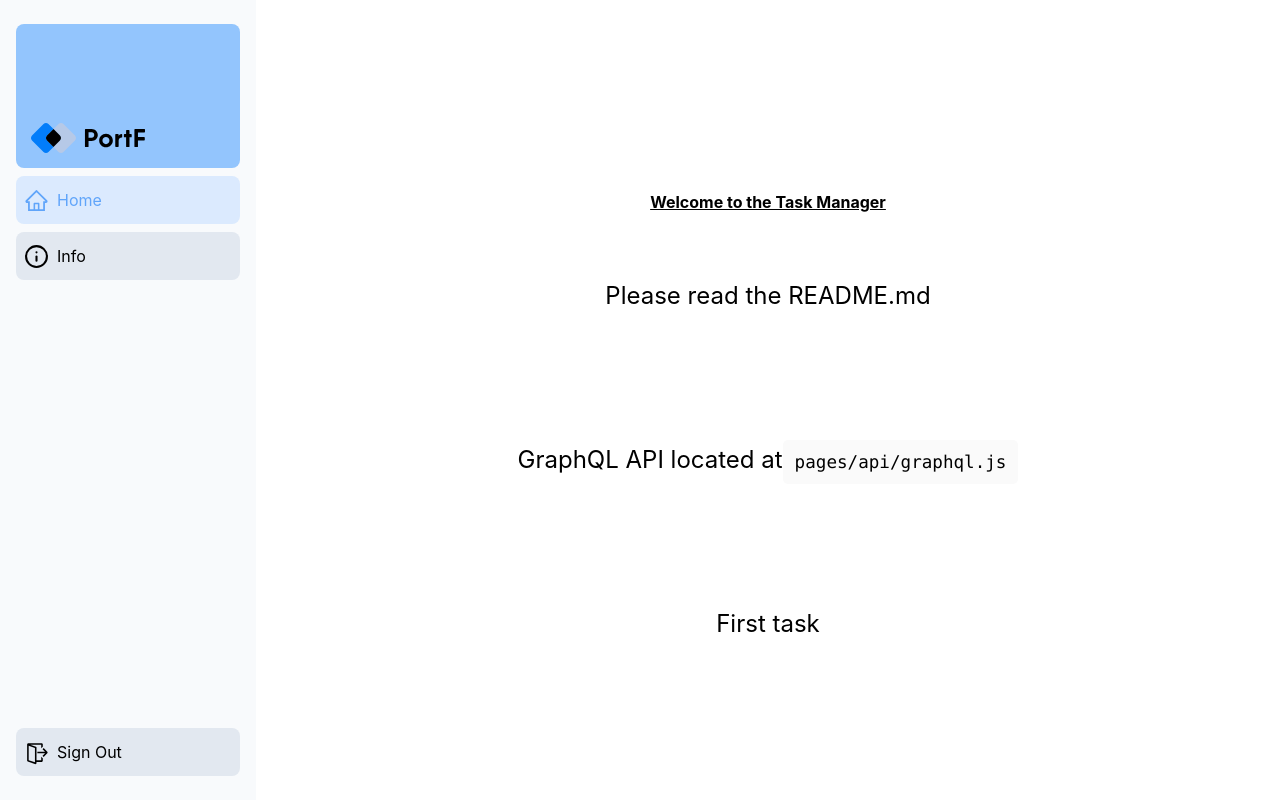
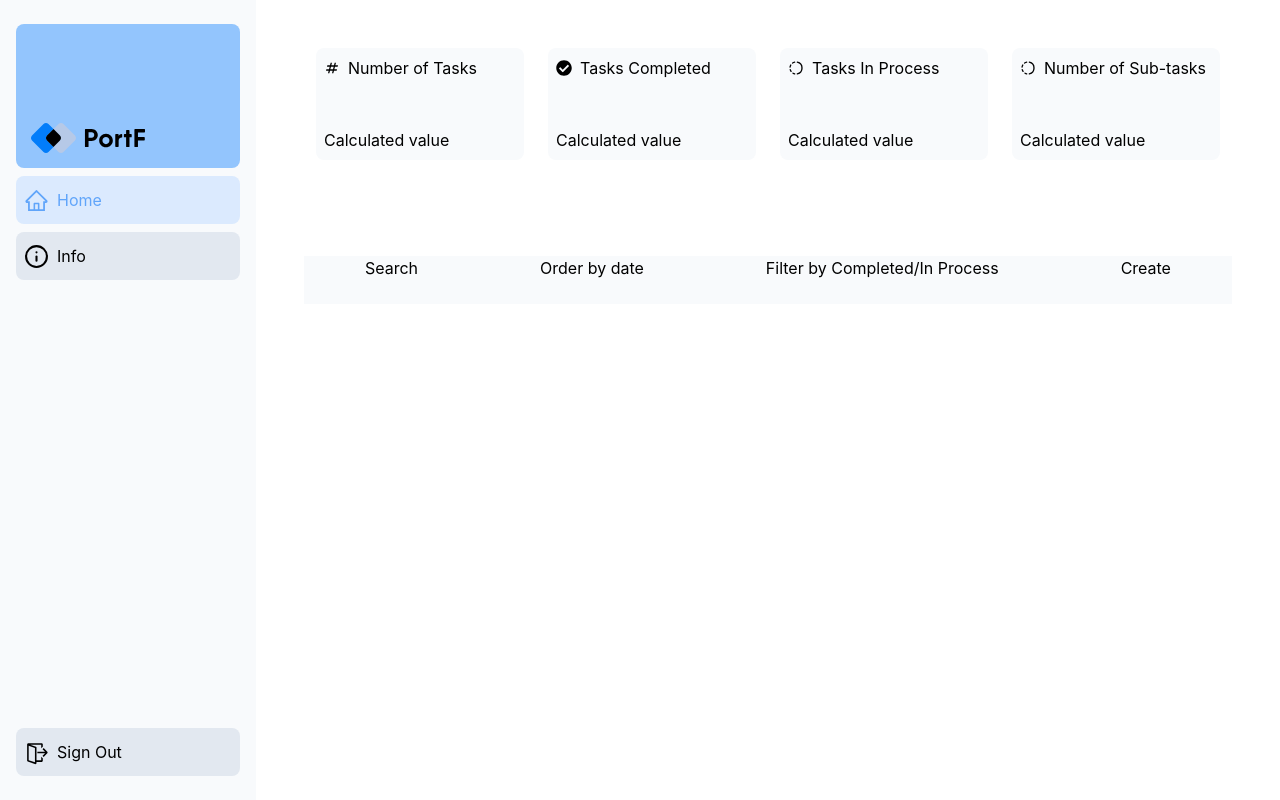
Before and after one commit to Portf-io/portf-coding-challenge-2, a Next.js app: page / in a window 1280 px wide. Built offline with nearby package versions, Linux system fonts and the light colour scheme.

Commit message:
Added a structure of Home

```diff
--- /dev/null
+++ b/src/components/Home/HomeBody.tsx
@@ -0,0 +1,11 @@
+import HomeSearch from "./HomeSearch";
+import HomeTaskList from "./HomeTaskList";
+
+export default function HomeBody() {
+  return (
+    <div className="relative flex flex-col space-y-6 bg-slate-50">
+      <HomeSearch />
+      <HomeTaskList />
+    </div>
+  );
+}
--- /dev/null
+++ b/src/components/Home/HomeHeader.tsx
@@ -0,0 +1,32 @@
+import HomeHeaderItem from "./HomeHeaderItem";
+
+import { MdNumbers } from "react-icons/md";
+import { FaCheckCircle } from "react-icons/fa";
+import { TbProgress } from "react-icons/tb";
+
+export default function HomeHeader() {
+  return (
+    <header className="flex justify-around">
+      <HomeHeaderItem
+        icon={MdNumbers}
+        name="Number of Tasks"
+        calc_function=""
+      />
+      <HomeHeaderItem
+        icon={FaCheckCircle}
+        name="Tasks Completed"
+        calc_function=""
+      />
+      <HomeHeaderItem
+        icon={TbProgress}
+        name="Tasks In Process"
+        calc_function=""
+      />
+      <HomeHeaderItem
+        icon={TbProgress}
+        name="Number of Sub-tasks"
+        calc_function=""
+      />
+    </header>
+  );
+}
--- /dev/null
+++ b/src/components/Home/HomeHeaderItem.tsx
@@ -0,0 +1,11 @@
+export default function HomeHeaderItem({ icon: Icon, name, calc_function }) {
+  return (
+    <div className="relative flex flex-col w-52 h-28 rounded-lg bg-slate-50">
+      <div className="flex items-center gap-2 pl-2 pt-2">
+        <Icon />
+        {name}
+      </div>
+      <div className="absolute bottom-0 pl-2 pb-2">Calculated value</div>
+    </div>
+  );
+}
--- /dev/null
+++ b/src/components/Home/HomeSearch.tsx
@@ -0,0 +1,10 @@
+export default function HomeSearch() {
+  return (
+    <div className="relative flex justify-around">
+      <div>Search</div>
+      <div>Order by date</div>
+      <div>Filter by Completed/In Process</div>
+      <div>Create</div>
+    </div>
+  );
+}
--- /dev/null
+++ b/src/components/Home/HomeTaskList.tsx
@@ -0,0 +1,3 @@
+export default function HomeTaskList() {
+  return <div className=""></div>;
+}
--- a/src/pages/index.tsx
+++ b/src/pages/index.tsx
@@ -1,35 +1,13 @@
 import Head from "next/head";
 import styles from "../styles/Home.module.css";
+import HomeHeader from "../components/Home/HomeHeader";
+import HomeBody from "../components/Home/HomeBody";
 
 export default function Home() {
   return (
-    <div className={styles.container}>
-      <Head>
-        <title>Task Manager App</title>
-        <meta name="description" content="Manage your tasks!" />
-        <link rel="icon" href="/favicon.ico" />
-      </Head>
-
-      <main className={styles.main}>
-        <h1 className="className=text-3xl font-bold underline">
-          Welcome to the Task Manager
-        </h1>
-
-        <p className={styles.description}>Please read the README.md</p>
-
-        <p className={styles.description}>
-          GraphQL API located at
-          <a href="/api/graphql" target="_blank">
-            <code className={styles.code}>pages/api/graphql.js</code>
-          </a>
-        </p>
-
-        <p className={styles.description}>
-          <a href="/task/1" target="_blank">
-            First task
-          </a>
-        </p>
-      </main>
+    <div className="flex flex-col space-y-24">
+      <HomeHeader />
+      <HomeBody />
     </div>
   );
 }
```
Also changed, not shown: src/components/Home/HomeTaskListItem.tsx (added).
